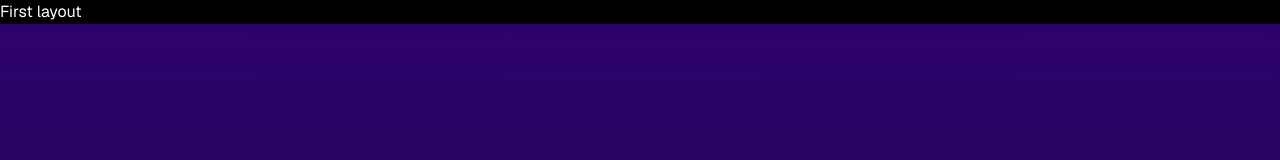
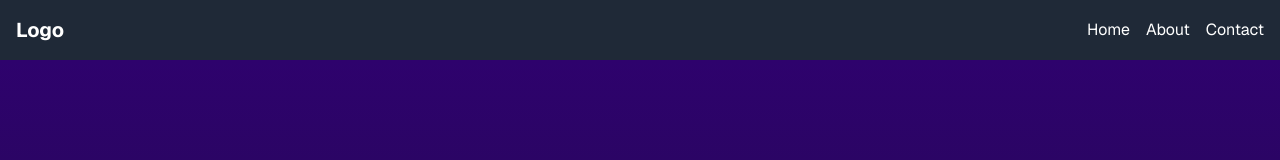
Before and after one commit to BenyaOps/t3-project, a Next.js app: page / in a window 1280 px wide. Shown: the top 160 px of the page. Built offline with nearby package versions, Linux system fonts and the light colour scheme.

Commit message:
feat: laout

```diff
--- a/next.config.js
+++ b/next.config.js
@@ -12,6 +12,12 @@ const config = {
     eslint: {
         ignoreDuringBuilds: true,
     },
+    images: {
+        domains: [
+            "images.unsplash.com",
+            "ufs.sh"
+        ],
+    },
 };
 
 export default config;
--- a/src/app/layout.tsx
+++ b/src/app/layout.tsx
@@ -2,6 +2,7 @@ import "~/styles/globals.css";
 
 import { GeistSans } from "geist/font/sans";
 import { type Metadata } from "next";
+import TopNav from "./layer2/TopNav";
 
 export const metadata: Metadata = {
   title: "Create T3 App",
@@ -14,8 +15,8 @@ export default function RootLayout({
 }: Readonly<{ children: React.ReactNode }>) {
   return (
     <html lang="en" className={`${GeistSans.variable}`}>
-      <body>
-        <div className="w-full">First layout</div>
+      <body className="font-sans flex-col gap-4">
+        <TopNav />
         {children}
         </body>
     </html>
```
